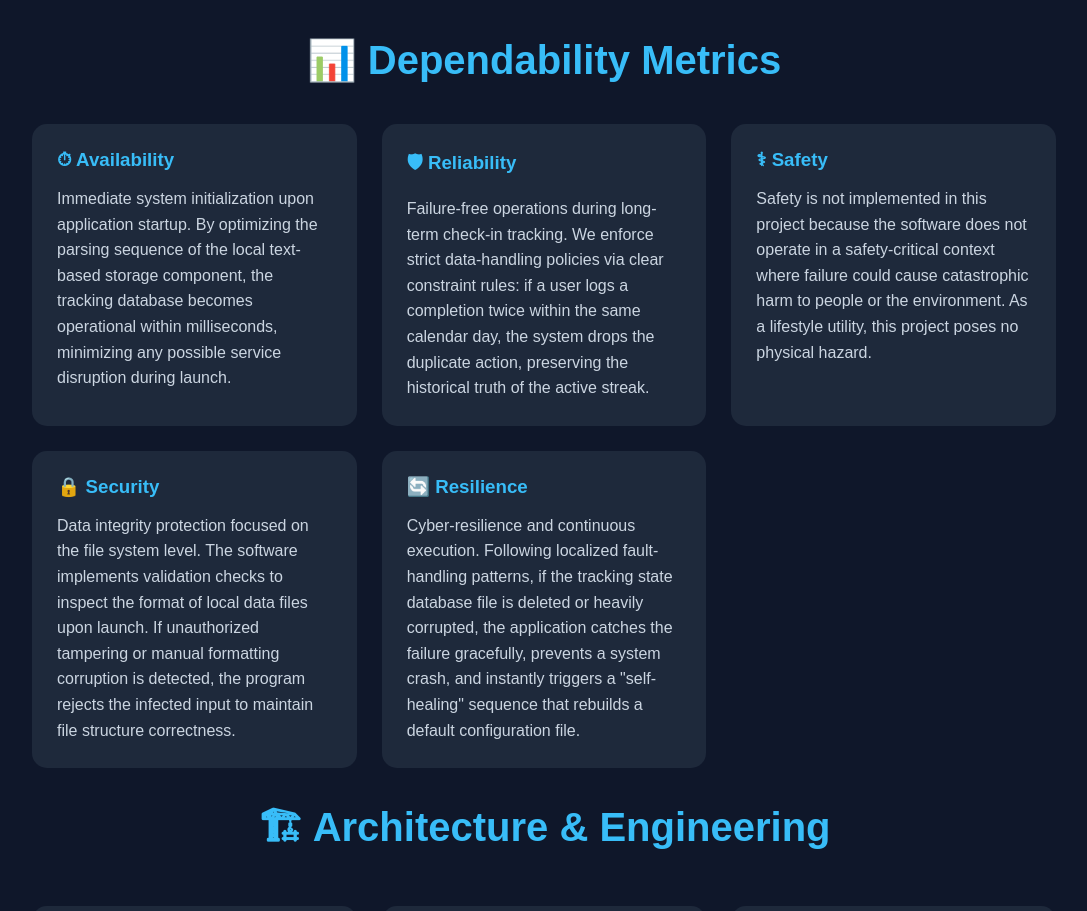
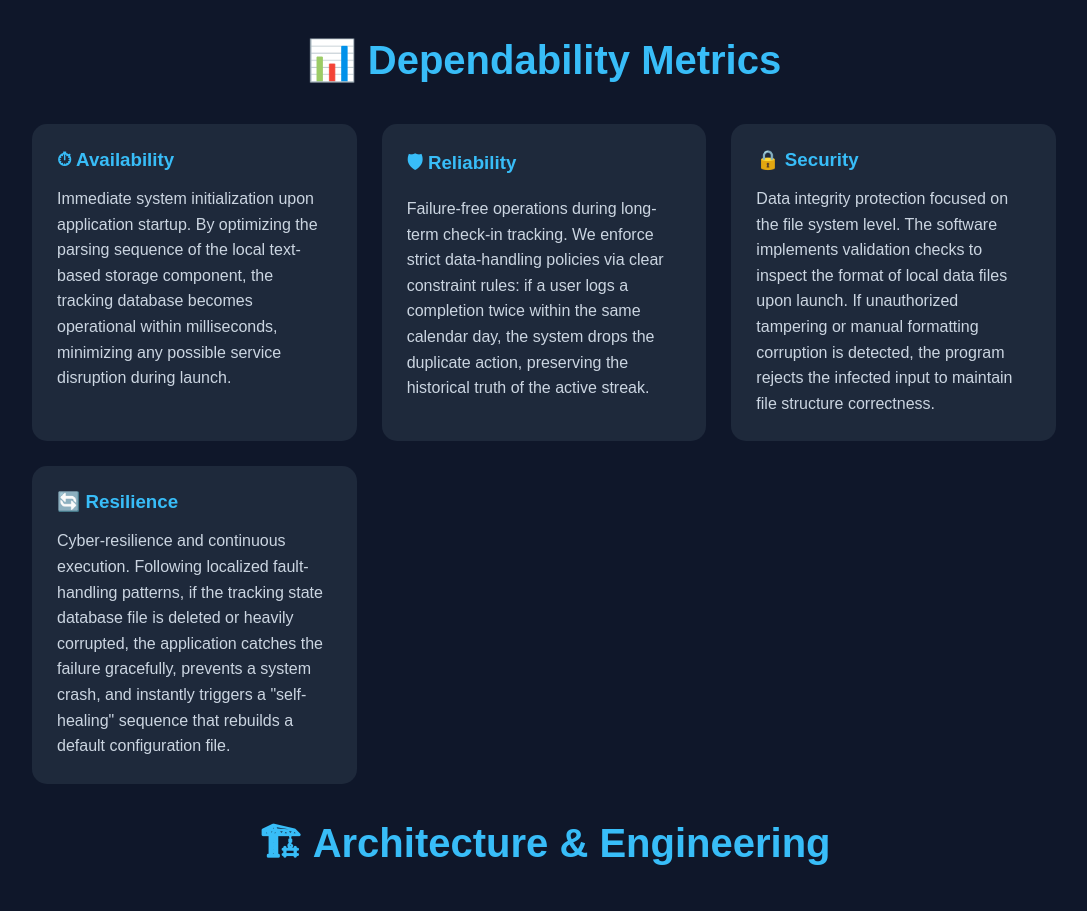
Before and after one commit to Nos3i/CPIT455-portfolio, a plain HTML site: page index.html in a window 1280 px wide. Shown: the part 2568-3479 px from the top of the page, without its empty margins (96-1183 px from the left). Drawn offline with Linux system fonts and the light colour scheme.

Commit message:
Update index.html

```diff
--- a/index.html
+++ b/index.html
@@ -257,12 +257,7 @@
         </p>
       </div>
 
-      <div class="card">
-        <h3>⚕ Safety</h3>
-        <p>
-          Safety is not implemented in this project because the software does not operate in a safety-critical context where failure could cause catastrophic harm to people or the environment. As a lifestyle utility, this project poses no physical hazard.
-        </p>
-      </div>
+
 
       <div class="card">
         <h3>🔒 Security</h3>
```
